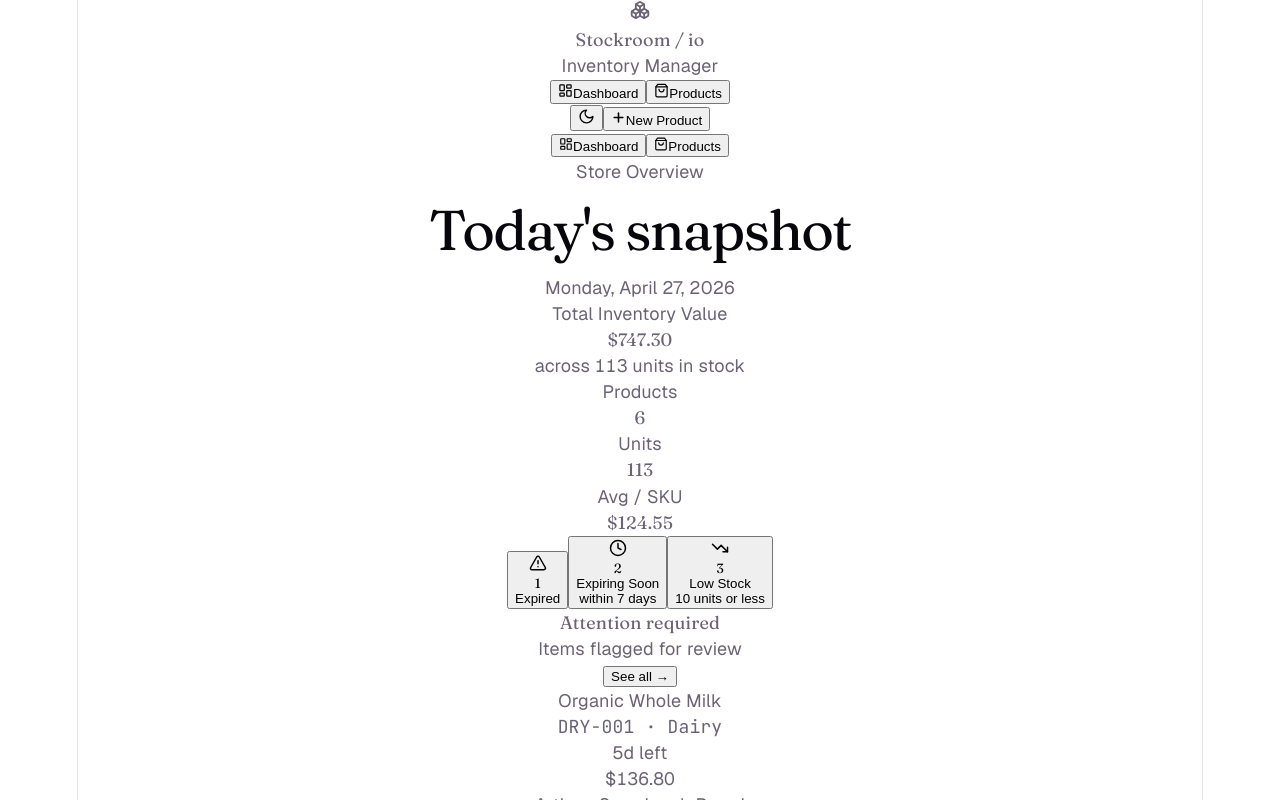
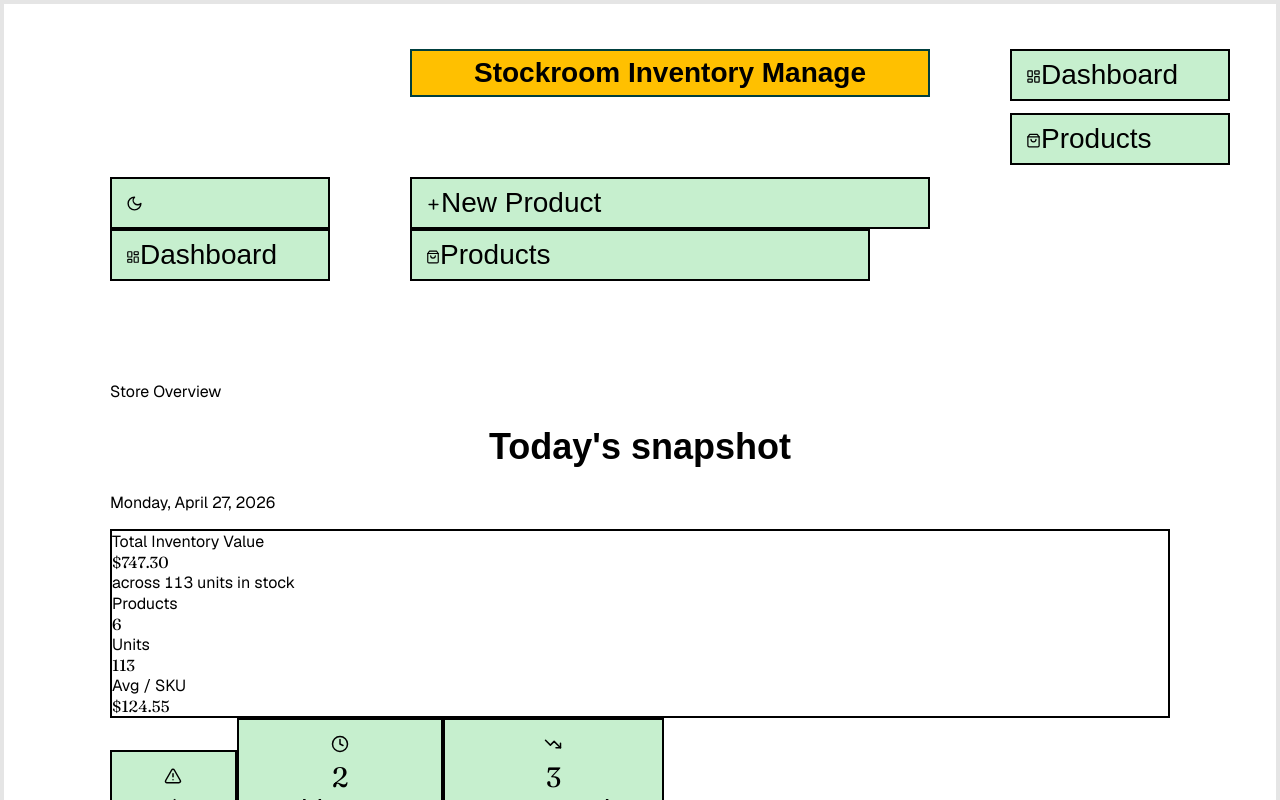
Before and after one commit to bareqsm/-stockroom-io, a React (Vite) app: page / in a window 1280 px wide. Shown: the top 800 px of the page. Built offline with nearby package versions, Linux system fonts and the light colour scheme.

Commit message:
Update index.css

```diff
--- a/src/index.css
+++ b/src/index.css
@@ -1,111 +1,257 @@
-:root {
-  --text: #6b6375;
-  --text-h: #08060d;
-  --bg: #fff;
-  --border: #e5e4e7;
-  --code-bg: #f4f3ec;
-  --accent: #aa3bff;
-  --accent-bg: rgba(170, 59, 255, 0.1);
-  --accent-border: rgba(170, 59, 255, 0.5);
-  --social-bg: rgba(244, 243, 236, 0.5);
-  --shadow:
-    rgba(0, 0, 0, 0.1) 0 10px 15px -3px, rgba(0, 0, 0, 0.05) 0 4px 6px -2px;
+/* Stockroom Inventory Manager - Simple Home Page Style */
 
-  --sans: system-ui, 'Segoe UI', Roboto, sans-serif;
-  --heading: system-ui, 'Segoe UI', Roboto, sans-serif;
-  --mono: ui-monospace, Consolas, monospace;
-
-  font: 18px/145% var(--sans);
-  letter-spacing: 0.18px;
-  color-scheme: light dark;
-  color: var(--text);
-  background: var(--bg);
-  font-synthesis: none;
-  text-rendering: optimizeLegibility;
-  -webkit-font-smoothing: antialiased;
-  -moz-osx-font-smoothing: grayscale;
-
-  @media (max-width: 1024px) {
-    font-size: 16px;
-  }
+* {
+  box-sizing: border-box;
 }
 
-@media (prefers-color-scheme: dark) {
-  :root {
-    --text: #9ca3af;
-    --text-h: #f3f4f6;
-    --bg: #16171d;
-    --border: #2e303a;
-    --code-bg: #1f2028;
-    --accent: #c084fc;
-    --accent-bg: rgba(192, 132, 252, 0.15);
-    --accent-border: rgba(192, 132, 252, 0.5);
-    --social-bg: rgba(47, 48, 58, 0.5);
-    --shadow:
-      rgba(0, 0, 0, 0.4) 0 10px 15px -3px, rgba(0, 0, 0, 0.25) 0 4px 6px -2px;
-  }
-
-  #social .button-icon {
-    filter: invert(1) brightness(2);
-  }
+html,
+body,
+#root {
+  margin: 0;
+  min-height: 100%;
+  font-family: Arial, Helvetica, sans-serif;
+  background: #ffffff;
+  color: #000000;
 }
 
 body {
-  margin: 0;
+  border: 4px solid #e5e5e5;
 }
 
-#root {
-  width: 1126px;
-  max-width: 100%;
-  margin: 0 auto;
-  text-align: center;
-  border-inline: 1px solid var(--border);
-  min-height: 100svh;
-  display: flex;
-  flex-direction: column;
-  box-sizing: border-box;
+/* Main app container */
+.min-h-screen {
+  min-height: 100vh;
+  background: #ffffff !important;
+  color: #000000 !important;
 }
 
-h1,
-h2 {
-  font-family: var(--heading);
-  font-weight: 500;
-  color: var(--text-h);
+/* Header */
+header {
+  border: none !important;
+  background: #ffffff !important;
+  position: static !important;
+  padding-top: 45px;
 }
 
-h1 {
-  font-size: 56px;
-  letter-spacing: -1.68px;
-  margin: 32px 0;
-  @media (max-width: 1024px) {
-    font-size: 36px;
-    margin: 20px 0;
+header > div {
+  max-width: 1100px !important;
+  margin: 0 auto !important;
+  padding: 0 20px !important;
+  display: grid !important;
+  grid-template-columns: 220px 1fr 220px !important;
+  align-items: start !important;
+  gap: 80px !important;
+}
+
+/* Logo/title area */
+header > div > div:first-child {
+  grid-column: 2;
+  grid-row: 1;
+  justify-content: center !important;
+  text-align: center;
+  background: #ffc000;
+  border: 2px solid #003f3f;
+  padding: 8px 20px;
+  min-width: 520px;
+}
+
+/* Hide logo icon */
+header > div > div:first-child > div:first-child {
+  display: none !important;
+}
+
+/* App title */
+header .font-display {
+  font-family: Arial, Helvetica, sans-serif !important;
+  font-size: 28px !important;
+  font-weight: 800 !important;
+  color: #000000 !important;
+  line-height: 1 !important;
+}
+
+header .font-display::after {
+  content: " Inventory Manage";
+}
+
+header .font-display span,
+header .font-display + div {
+  display: none !important;
+}
+
+/* Navigation */
+nav {
+  display: flex !important;
+  flex-direction: column !important;
+  gap: 12px !important;
+  grid-column: 3;
+  grid-row: 1 / span 2;
+  margin-left: 0 !important;
+}
+
+/* Make all header buttons green boxes */
+button,
+label {
+  background: #c6efce !important;
+  color: #000000 !important;
+  border: 2px solid #000000 !important;
+  border-radius: 0 !important;
+  font-size: 28px !important;
+  font-weight: 400 !important;
+  padding: 8px 14px !important;
+  min-height: 52px;
+  box-shadow: none !important;
+  cursor: pointer;
+}
+
+button:hover,
+label:hover {
+  background: #b7e4c1 !important;
+}
+
+/* Left file/import/export buttons */
+header > div > div:nth-last-child(2),
+header > div > div:nth-last-child(3) {
+  grid-column: 1;
+}
+
+/* File upload/import/export area */
+header input[type="file"] {
+  width: 220px;
+  font-size: 20px;
+}
+
+/* Theme button */
+header button[title],
+header button:has(svg) {
+  min-width: 70px;
+}
+
+/* New product button */
+header button {
+  text-align: left;
+}
+
+/* Search area */
+main {
+  max-width: 1100px !important;
+  margin: 0 auto !important;
+  padding: 100px 20px 40px !important;
+}
+
+/* Search input */
+input[type="search"],
+input[placeholder*="Search"],
+input {
+  background: #c6efce !important;
+  color: #000000 !important;
+  border: 2px solid #000000 !important;
+  border-radius: 0 !important;
+  font-size: 28px !important;
+  padding: 8px 14px !important;
+  height: 52px;
+}
+
+main input[placeholder*="Search"] {
+  display: block;
+  width: 440px !important;
+  margin: 0 auto 40px auto !important;
+}
+
+/* Hide decorative dashboard text if you want a simple homepage */
+main h1 {
+  font-family: Arial, Helvetica, sans-serif !important;
+  font-size: 36px !important;
+  font-weight: 700 !important;
+  text-align: center;
+}
+
+/* Cards and panels */
+.rounded-2xl,
+.rounded-xl,
+.rounded-lg {
+  border-radius: 0 !important;
+}
+
+.border {
+  border: 2px solid #000000 !important;
+}
+
+.shadow,
+.shadow-lg {
+  box-shadow: none !important;
+}
+
+/* Dashboard panels */
+main > div {
+  background: #ffffff !important;
+}
+
+/* Select boxes */
+select {
+  background: #c6efce !important;
+  color: #000000 !important;
+  border: 2px solid #000000 !important;
+  border-radius: 0 !important;
+  font-size: 20px !important;
+  padding: 8px 12px !important;
+}
+
+/* Tables */
+table {
+  width: 100%;
+  border-collapse: collapse;
+  font-size: 18px;
+}
+
+th,
+td {
+  border: 1px solid #000000;
+  padding: 10px;
+  text-align: left;
+}
+
+th {
+  background: #ffc000;
+  font-weight: 700;
+}
+
+/* Modal */
+.fixed {
+  background: rgba(255, 255, 255, 0.95);
+}
+
+form,
+[role="dialog"] {
+  background: #ffffff !important;
+  color: #000000 !important;
+  border: 2px solid #000000 !important;
+  border-radius: 0 !important;
+}
+
+/* Mobile responsive */
+@media (max-width: 900px) {
+  header > div {
+    display: flex !important;
+    flex-direction: column !important;
+    gap: 14px !important;
+    align-items: center !important;
+  }
+
+  header > div > div:first-child {
+    min-width: 90%;
+  }
+
+  nav {
+    width: 90%;
+  }
+
+  button,
+  label {
+    width: 100%;
+    font-size: 24px !important;
+  }
+
+  main input[placeholder*="Search"] {
+    width: 90% !important;
   }
 }
-h2 {
-  font-size: 24px;
-  line-height: 118%;
-  letter-spacing: -0.24px;
-  margin: 0 0 8px;
-  @media (max-width: 1024px) {
-    font-size: 20px;
-  }
-}
-p {
-  margin: 0;
-}
-
-code,
-.counter {
-  font-family: var(--mono);
-  display: inline-flex;
-  border-radius: 4px;
-  color: var(--text-h);
-}
-
-code {
-  font-size: 15px;
-  line-height: 135%;
-  padding: 4px 8px;
-  background: var(--code-bg);
-}
```
